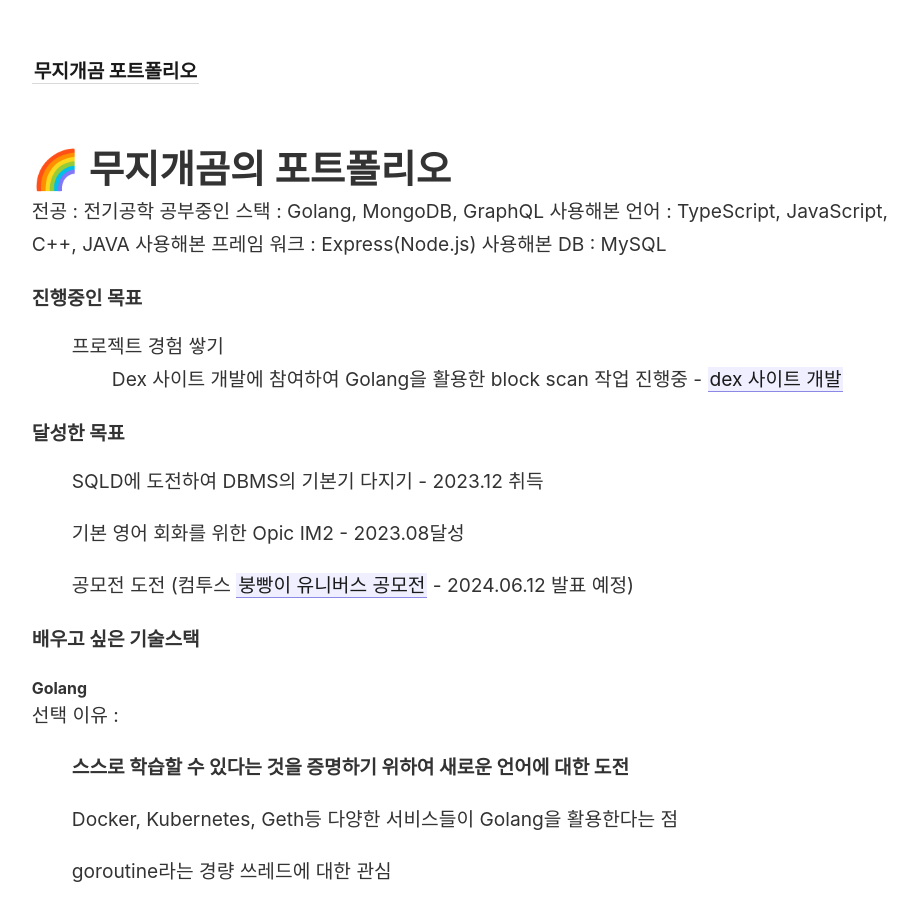
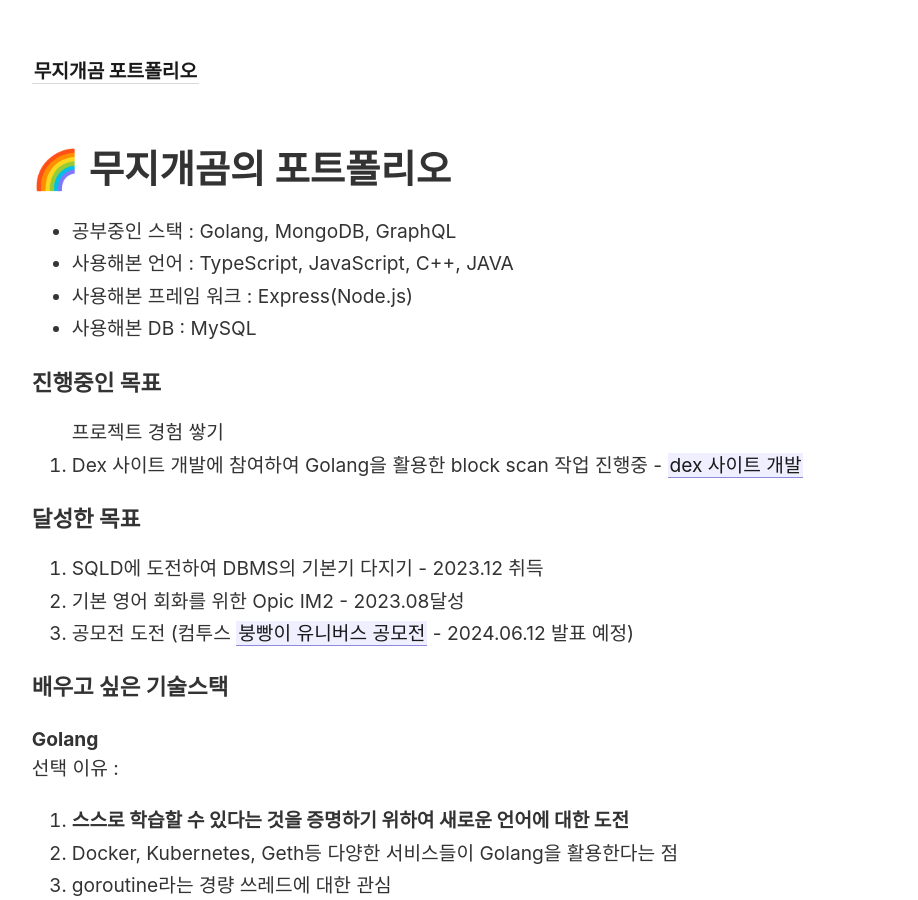
Before and after one commit to rainbow96bear/Obsidian, a Jekyll site: the page built from _pages/index.md, in a window 1280 px wide and 900 px high. Shown: the whole window, without its empty margins (45-963 px from the left). Built offline with Jekyll 4.4.1, drawn with Linux system fonts in a browser that asks for light colours; some of the changed text lies outside the part shown.

Commit message:
리스트 작업

```diff
--- a/_pages/index.md
+++ b/_pages/index.md
@@ -7,92 +7,114 @@
 
 # 🌈 무지개곰의 포트폴리오
 <div>
-전공 : 전기공학
-공부중인 스택 : Golang, MongoDB, GraphQL
-사용해본 언어 : TypeScript, JavaScript, C++, JAVA
-사용해본 프레임 워크 : Express(Node.js)
-사용해본 DB : MySQL
-
-<h4>진행중인 목표</h4>
-
-<ul>프로젝트 경험 쌓기
-	<ul>Dex 사이트 개발에 참여하여 Golang을 활용한 block scan 작업 진행중 - [[dex 사이트 개발]]</ul>
+<ul>
+	<li>
+		공부중인 스택 : Golang, MongoDB, GraphQL
+	</li>
+	<li>
+		사용해본 언어 : TypeScript, JavaScript, C++, JAVA
+	</li>
+	<li>
+		사용해본 프레임 워크 : Express(Node.js)
+	</li>
+	<li>
+		사용해본 DB : MySQL
+	</li>
 </ul>
 
-<h4>달성한 목표</h4>
+<h3>진행중인 목표</h3>
 
-<ul>SQLD에 도전하여 DBMS의 기본기 다지기 - 2023.12 취득</ul>
-<ul>기본 영어 회화를 위한 Opic IM2 - 2023.08달성</ul>
-<ul>공모전 도전 (컴투스 [[붕빵이 유니버스 공모전]] - 2024.06.12 발표 예정)</ul>
+<ol>프로젝트 경험 쌓기
+	<li>Dex 사이트 개발에 참여하여 Golang을 활용한 block scan 작업 진행중 - [[dex 사이트 개발]]</li>
+</ol>
 
-<h4>배우고 싶은 기술스택</h4>
+<h3>달성한 목표</h3>
 
-<h5>Golang</h5>
+<ol>
+	<li>SQLD에 도전하여 DBMS의 기본기 다지기 - 2023.12 취득</li>
+	<li>기본 영어 회화를 위한 Opic IM2 - 2023.08달성</li>
+	<li>공모전 도전 (컴투스 [[붕빵이 유니버스 공모전]] - 2024.06.12 발표 예정)</li>
+</ol>
+
+<h3>배우고 싶은 기술스택</h3>
+
+<h4>Golang</h4>
 선택 이유 :
-<ul><b>스스로 학습할 수 있다는 것을 증명하기 위하여 새로운 언어에 대한 도전</b></ul>
-<ul>Docker, Kubernetes, Geth등 다양한 서비스들이 Golang을 활용한다는 점</ul>
-<ul>goroutine라는 경량 쓰레드에 대한 관심</ul>
+<ol>
+	<li><b>스스로 학습할 수 있다는 것을 증명하기 위하여 새로운 언어에 대한 도전</b></li>
+	<li>Docker, Kubernetes, Geth등 다양한 서비스들이 Golang을 활용한다는 점</li>
+	<li>goroutine라는 경량 쓰레드에 대한 관심</li>
+</ol>
 
-<h5>Docker, Kubernetes</h5>
+<h4>Docker, Kubernetes</h4>
 선택 이유 :
-<ul>네트워크에 대한 전반적인 지식을 쌓을 수 있을 것으로 기대</ul>
-<ul>프로젝트 배포 및 관리에 유용할 것이라고 생각되어 실무에서 강점을 가질 수 있을 것으로 기대</ul>
+<ol>
+	<li>네트워크에 대한 전반적인 지식을 쌓을 수 있을 것으로 기대</li>
+	<li>프로젝트 배포 및 관리에 유용할 것이라고 생각되어 실무에서 강점을 가질 수 있을 것으로 기대</li>
+</ol>
 
-<h4> 프로젝트 기록 </h4>
-	<ul style="font-weight: bold">
+<h3> 프로젝트 기록 </h3>
+<ul>
+	<li>
 		<span style="font-weight: bold">[[dex 사이트 개발]]</span>
-	</ul>
-	<ul style="font-weight: bold">
+	</li>
+	<li>
 		<span style="font-weight: bold">[[Prism (포트폴리오 공유 SNS)]]</span>
-	</ul>
-	<ul style="font-weight: bold">
+	</li>
+	<li>
 		<span style="font-weight: bold">[[GIF 변환기]]</span>
-	</ul>
-	<ul style="font-weight: bold">
+	</li>
+	<li>
 		<span style="font-weight: bold">[[NFT를 위한 SNS]]</span>
-	</ul>
+	</li>
+</ul>
+<h3> 공모전 </h3>
+<ul>
+	<li>
+		<span style="font-weight: bold">[[붕빵이 유니버스 공모전]] - 결과 발표 2024.06.12</span>
+	</li>
+</ul>
 
-<h4> 공모전 </h4>
-	<ul>
-		<span style="font-weight: bold">
-		[[붕빵이 유니버스 공모전]] - 결과 발표 2024.06.12
-		</span>
-	</ul>
+<h3> 공부 기록 </h3>
+<ul>
+	<li>
+		<span style="font-weight: bold">[[CS 6대 과목]]</span>
+	</li>
+	<li>
+		<span style="font-weight: bold">[[Kubernetes 공부 기록]]</span>
+	</li>
+</ul>
 
-<h4> 공부 기록 </h4>
-	<ul style="font-weight: bold">기본을 쌓기 위한 CS 공부 :
-		<span style="font-weight: bold">[[CS 6대 과목]]</span>
-	</ul>
-	<ul style="font-weight: bold">무중단 배포를 위한 쿠버네티스 공부 :
-		<span style="font-weight: bold">[[Kubernetes 공부 기록]]</span>
-	</ul>
-
-<h4>활동</h4>
-	<ul>
+<h3>활동</h3>
+<ul>
+	<li>
 		<span style="font-weight: bold">
 		[[10억 줄 처리 챌린지]]
 		</span>
-	</ul>
-	<ul>
+	</li>
+	<li>
 		<span style="font-weight: bold">
 		[[위퍼블릭 DAO 활동]]
 		</span>
-	</ul>
-	<ul>
+	</li>
+	<li>
 		<span style="font-weight: bold"><a href="https://rainbow96bear.tistory.com/entry/%EC%B2%B4%ED%97%98%EB%8B%A8-2023-%EB%B8%94%EB%A1%9D%EC%B2%B4%EC%9D%B8-%EB%88%84%EB%A6%AC%EB%8B%A8-%EB%A6%AC%EC%82%AC%EC%9D%B4%ED%81%B4-%EB%A0%9B%EC%A0%80-%EC%B2%B4%ED%97%98-%ED%9B%84%EA%B8%B0">블록체인 누리단</a>
 		</span>
-	</ul>
+	</li>
+</ul>
 
-<h4> 기록 </h4>
-	<ul>
+<h3> 기록 </h3>
+<ul>
+	<li>
 		<span style="font-weight: bold"><a href="https://rainbow96bear.tistory.com/">개발 공부 기록 블로그</a></span>
-	</ul>
-	<ul>
+	</li>
+	<li>
 		<span style="font-weight: bold"><a href="https://creal-news.tistory.com/">레거시 블로그</a></span>
-	</ul>
-	<ul>
+	</li>
+	<li>
 		<span style="font-weight: bold"><a href="https://brunch.co.kr/@rainbowbear">리더십 독서 기록</a></span>
-	</ul>
+	</li>
+</ul>
 <h3>
 	<span style="font-weight: bold"><a href="https://github.com/rainbow96bear">Github</a></span>
 </h3>
```
